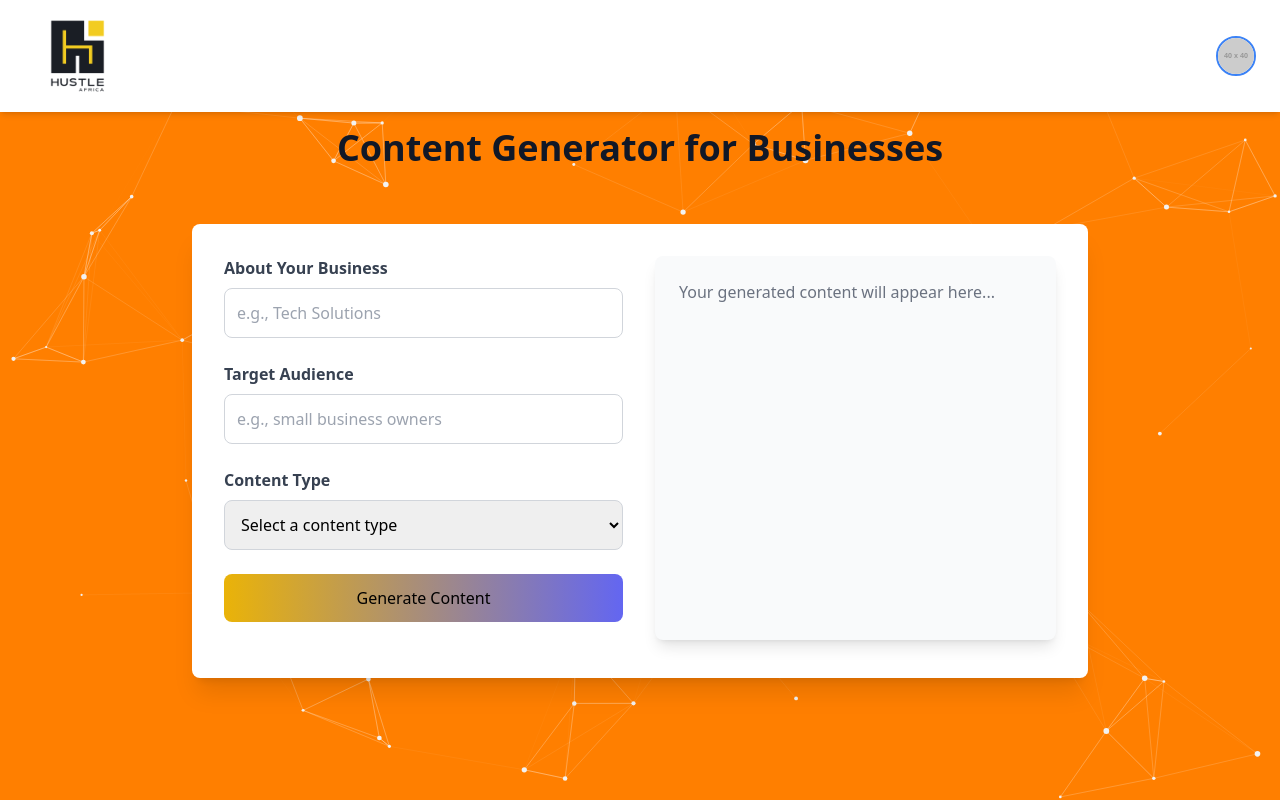
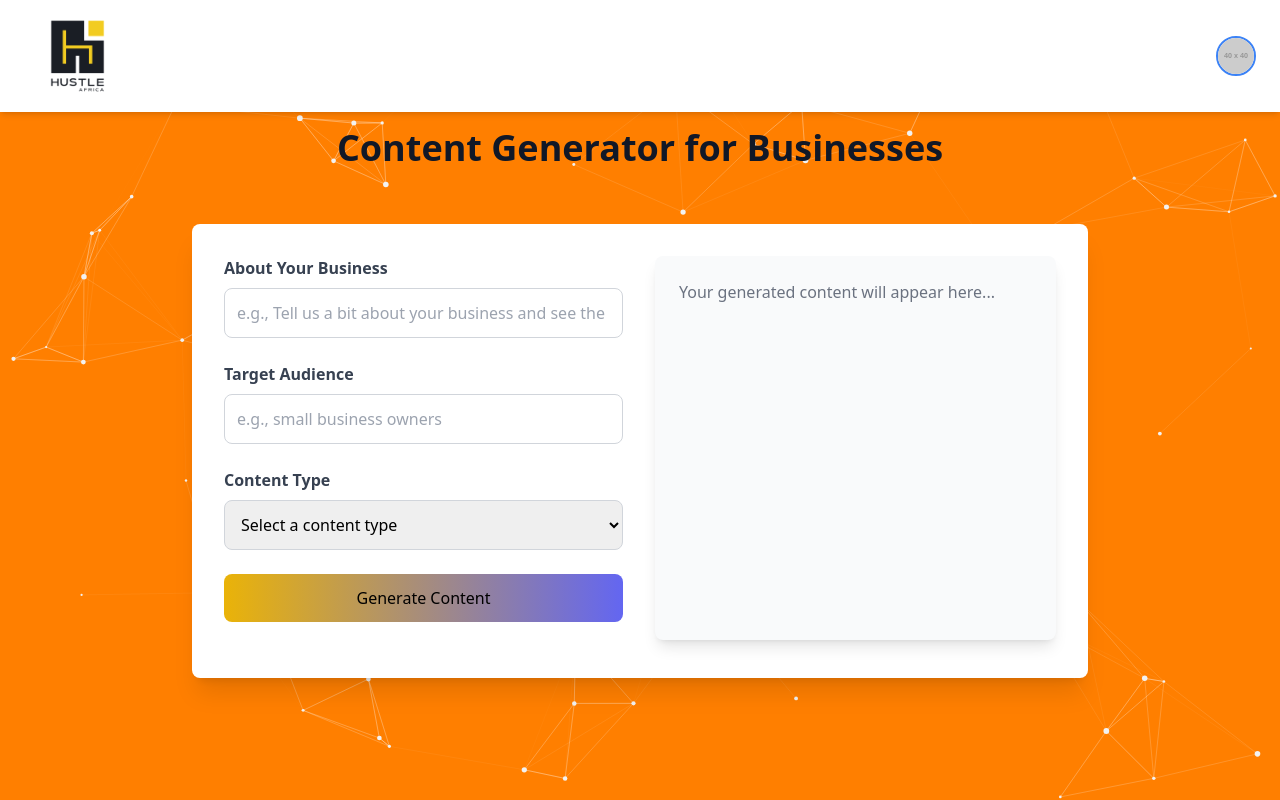
Before and after one commit to lurdslurv/SimpleHeadline, a React (Create React App) app: page / in a window 1280 px wide. Built offline with nearby package versions, Linux system fonts and the light colour scheme.

Commit message:
Update ContentCreation.js

```diff
--- a/src/components/ContentCreation.js
+++ b/src/components/ContentCreation.js
@@ -67,7 +67,7 @@ const ContentCreation = () => {
               type="text"
               value={businessName}
               onChange={(e) => setBusinessName(e.target.value)}
-              placeholder="e.g., Tech Solutions"
+              placeholder="e.g., Tell us a bit about your business and see the magic!"
               className="w-full p-3 rounded-lg border border-gray-300 focus:outline-none focus:ring-2 focus:ring-blue-500"
             />
           </div>
```
